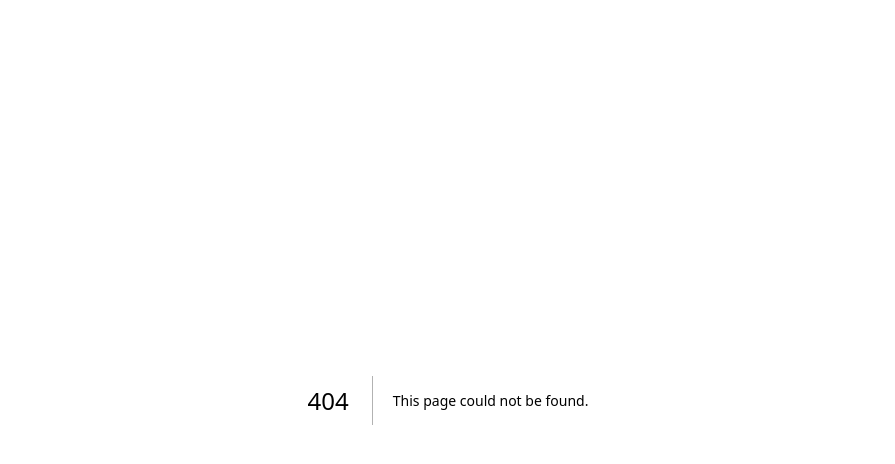
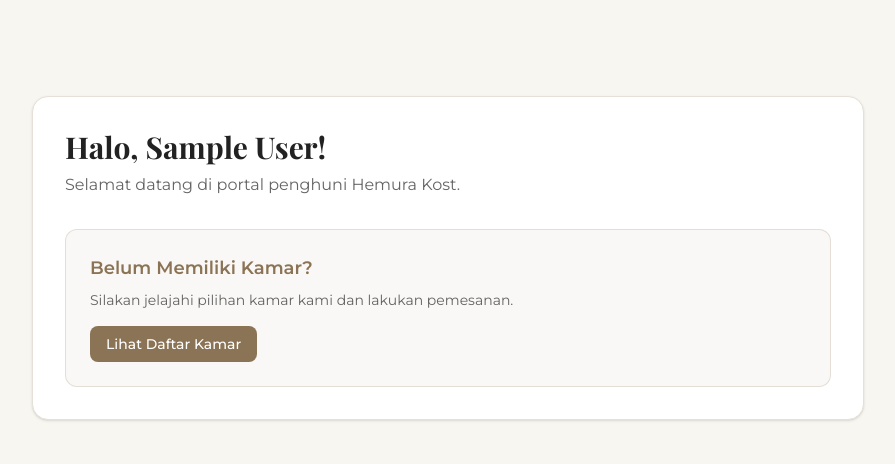
Before and after one commit to ArdyRun/HemuraKost, a Next.js app: page /dashboard in a window 1280 px wide. Before the commit this address had no page. Shown: the top 464 px of the page, without its empty margins (192-1087 px from the left). Built offline with nearby package versions, Linux system fonts and the light colour scheme; no server answers; sample sign-in values are in the browser's storage; a web font is replaced by a local one.

Commit message:
fix: redirect user to dashboard instead of admin after login and protect admin routes

```diff
--- /dev/null
+++ b/src/app/dashboard/page.tsx
@@ -0,0 +1,38 @@
+import { auth } from "@/auth";
+import { redirect } from "next/navigation";
+
+export default async function TenantDashboard() {
+  const session = await auth();
+
+  if (!session?.user) {
+    redirect("/login");
+  }
+
+  return (
+    <div className="min-h-screen pt-24 pb-12 bg-background">
+      <div className="max-w-4xl mx-auto px-4 sm:px-6 lg:px-8">
+        <div className="bg-surface rounded-2xl p-8 border border-border shadow-sm">
+          <h1 className="text-3xl font-serif font-bold text-primary mb-2">
+            Halo, {session.user.name || "Penghuni"}!
+          </h1>
+          <p className="text-foreground/70 mb-8">
+            Selamat datang di portal penghuni Hemura Kost.
+          </p>
+
+          <div className="p-6 bg-cta/5 border border-cta/20 rounded-xl">
+            <h2 className="text-lg font-semibold text-cta mb-2">Belum Memiliki Kamar?</h2>
+            <p className="text-sm text-foreground/70 mb-4">
+              Silakan jelajahi pilihan kamar kami dan lakukan pemesanan.
+            </p>
+            <a
+              href="/rooms"
+              className="inline-flex px-4 py-2 bg-cta text-white rounded-lg text-sm font-medium hover:bg-[#7a6548] transition-colors"
+            >
+              Lihat Daftar Kamar
+            </a>
+          </div>
+        </div>
+      </div>
+    </div>
+  );
+}
--- a/src/auth.config.ts
+++ b/src/auth.config.ts
@@ -7,14 +7,20 @@
   callbacks: {
     authorized({ auth, request: { nextUrl } }) {
       const isLoggedIn = !!auth?.user;
+      const role = (auth?.user as any)?.role;
       const isAdminRoute = nextUrl.pathname.startsWith('/admin') || nextUrl.pathname.startsWith('/editor');
 
       if (isAdminRoute) {
-        if (isLoggedIn) return true;
-        return false; // Kembali ke halaman login jika guest masuk rute admin
+        if (isLoggedIn && role === 'ADMIN') return true;
+        return false; // Kembali ke halaman login jika guest atau USER masuk rute admin
       } else if (isLoggedIn) {
         if (nextUrl.pathname.startsWith('/login') || nextUrl.pathname.startsWith('/register')) {
-          return Response.redirect(new URL('/admin', nextUrl));
+          if (role === 'ADMIN') {
+            return Response.redirect(new URL('/admin', nextUrl));
+          } else {
+            // Arahkan ke dashboard tenant jika sudah dibuat, atau ke halaman utama (/) sementara
+            return Response.redirect(new URL('/dashboard', nextUrl));
+          }
         }
       }
       return true;
```
